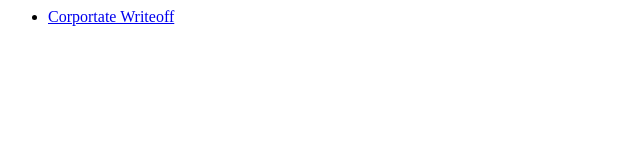
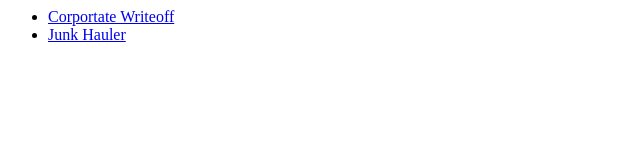
Before and after one commit to ChaosSlave51/ChaosSlave51.github.io, a plain HTML site: page index.html in a window 1280 px wide. Shown: the whole page, without its empty margins (0-640 px from the left). Drawn offline with Linux system fonts and the light colour scheme.

Commit message:
Update index.html

```diff
--- a/index.html
+++ b/index.html
@@ -2,4 +2,7 @@
 	<li>
 		<a href="writeoff.html">Corportate Writeoff</a>
 	</li>
+	<li>
+		<a href="junkhauler.html">Junk Hauler</a>
+	</li>
 </ul>
```
